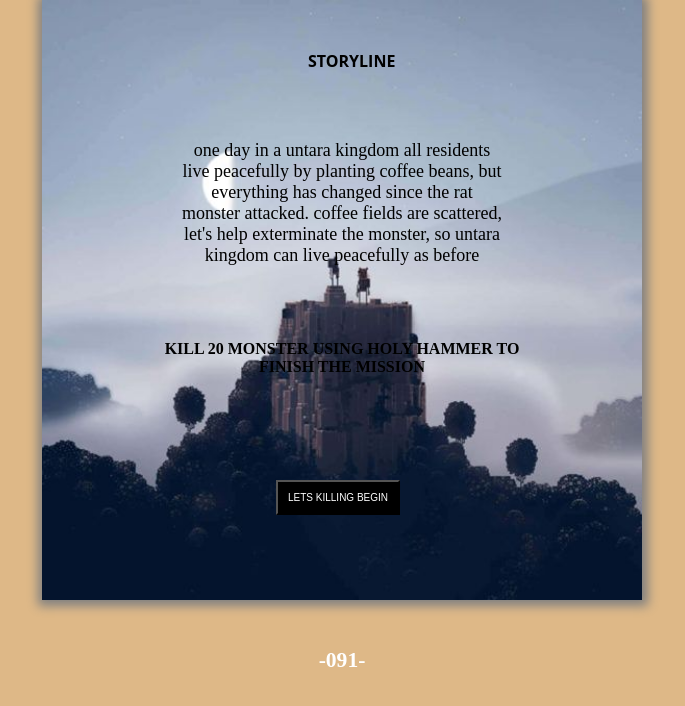
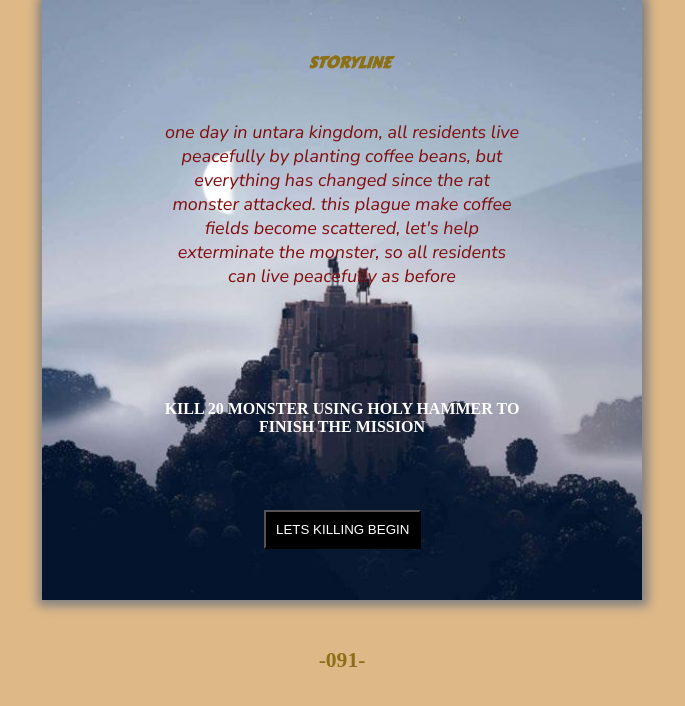
Before and after one commit to ogyrahmawan/ogyrahmawan.github.io, a plain HTML site: page intro.html in a window 1280 px wide. Shown: the whole page, without its empty margins (298-983 px from the left). Drawn offline with Linux system fonts and the light colour scheme.

Commit message:
tipografi done

```diff
--- a/Asset/CSS/style.css
+++ b/Asset/CSS/style.css
@@ -19,10 +19,11 @@ body {
     position: absolute;
     margin-top: 50px;
     text-align: center;
-    font-size: 3em;
-    color: black;
-    font-family: 'Open Sans', sans-serif;
+    font-size: 3rem;
+    color: rgb(140, 112, 24);
+    font-style: italic;
     padding: 0 20px;
+    font-family: 'Carter One', cursive;
 }
 .tombol{
     top: 80%;
@@ -46,23 +47,26 @@ body {
 .judul p{
     text-align: center;
     font-size: large;
-    margin: 140px;
+    margin: 120px;
     position: absolute;
+    font-family: 'Nunito Sans', sans-serif;
+    color: rgb(130, 13, 13);
 }
 .judul h4{
     text-align: center;
     font-size: medium;
-    margin-top: 340px;
+    margin-top: 400px;
     position: absolute;
-    padding: 0 100px
+    padding: 0 100px;
+    color: white;
 }
 
 
 .begin{
-    top: 80%;
-    left: 39%;
+    top: 85%;
+    left: 37%;
     position: absolute;
-    font-size: 10px;
+    font-size: 15   px;
     background-color:black;
     color: white;
     padding: 10px;
@@ -70,7 +74,7 @@ body {
 }
 
 footer{
-    color: white;
+    color:  rgb(140, 112, 24);
     text-align: center;
     margin-top: 48px;
     font-size: 26px;
@@ -92,9 +96,9 @@ footer{
     left: 30%;
     height: 80px;
     width: 80px;
-    border: none;
+    border: hidden;
     padding: 0;
-    cursor: url(/Asset/Images/Hammer.cur), grab ;
+    cursor: url(/Asset/Images/Hammer.cur), pointer ;
     opacity: 0;
     transition: opacity 0s;
   }
@@ -110,14 +114,14 @@ footer{
   background-color: black;
   padding: 10px;
   opacity: 0;
-  transition: opacity 1s;
+  transition: opacity 0s;
   color: white;
 }
 #start {
     top: 45%;
     left: 45%;
     position: absolute;
-    font-size: 25px;
+    font-size: 20px;
     background-color:black;
     color: white;
     padding: 10px;
@@ -155,8 +159,8 @@ footer{
 
 #resultPage p{
     padding-top: 80px;
-    padding-right: 60px;
-    padding-left: 60px;
+    padding-right: 50px;
+    padding-left: 50px;
     font-size: larger;
     text-align: center;
     color: black;
@@ -168,7 +172,7 @@ footer{
     font-size: x-large;
 }
 #back  {
-    top: 90%;
+    top: 105%;
     left: 40%;
     position: absolute;
     font-size: 10px;
--- a/intro.html
+++ b/intro.html
@@ -6,14 +6,16 @@
         <link href="/Asset/CSS/style.css" rel="stylesheet" />
         <title>MONSTER SLAYER</title>
         <audio id="backSound" src="/Asset/I-miss-you.mp3" autoplay loop></audio>
+        <link href="https://fonts.googleapis.com/css2?family=Carter+One&display=swap" rel="stylesheet">
+        <link href="https://fonts.googleapis.com/css2?family=Nunito+Sans:ital,wght@1,400&display=swap" rel="stylesheet">
     </head>
     <body>
         <div class="box">
             <div class="judul">
                 <h1>STORYLINE</h1>
-                <p>one day in a untara kingdom all residents live peacefully by planting coffee beans,
-                    but everything has changed since the rat monster attacked. coffee fields are scattered,
-                    let's help exterminate the monster, so untara kingdom can live peacefully as before</p>
+                <p>one day in untara kingdom, all residents live peacefully by planting coffee beans,
+                    but everything has changed since the rat monster attacked. this plague make coffee fields become scattered,
+                    let's help exterminate the monster, so all residents can live peacefully as before</p>
                 <h4>KILL 20 MONSTER USING HOLY HAMMER TO FINISH THE MISSION</h4>
             </div>
             <form action="game.html">
```
Also changed, not shown: index.html (+1 -0 lines), index.js (+17 -7 lines), 1 other file.
